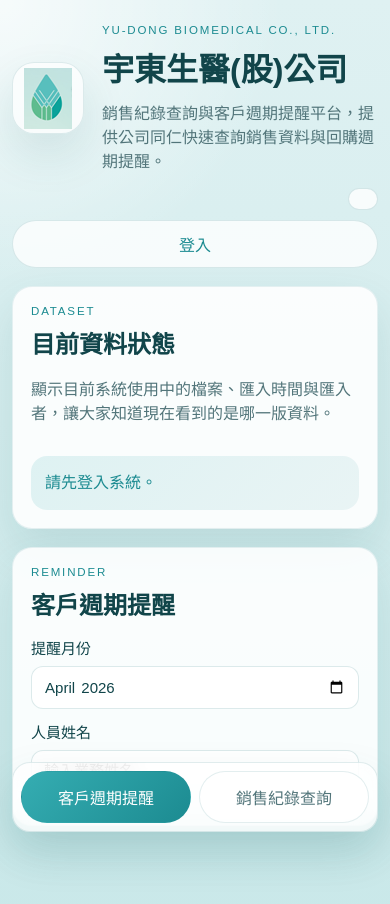
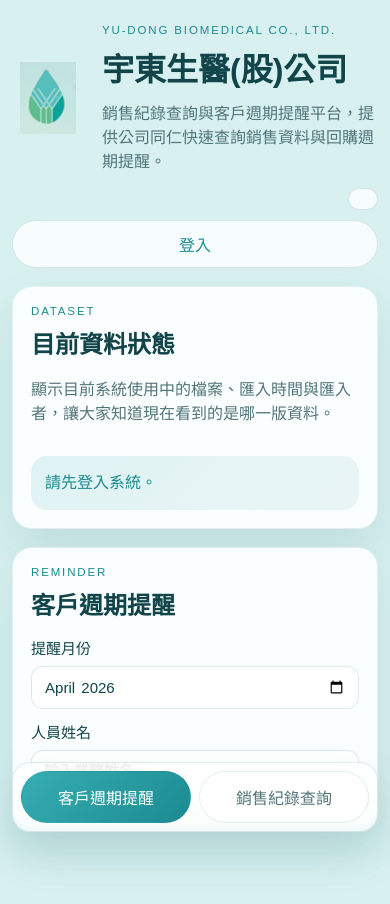
Before and after one commit to shadow428-stack/sales-reminder-desk, a website with bundled scripts: page public/index.html in a window 390 px wide. Built offline with nearby package versions, Linux system fonts and the light colour scheme; files whose address does not match are found by name.

Commit message:
Blend logo with app background

```diff
--- a/public/styles.css
+++ b/public/styles.css
@@ -1,6 +1,6 @@
 :root {
-  --bg: #dff1f2;
-  --bg-deep: #c9e8e9;
+  --bg: #d8f0f0;
+  --bg-deep: #d8f0f0;
   --panel: rgba(255, 255, 255, 0.88);
   --panel-strong: #ffffff;
   --ink: #11454a;
@@ -22,9 +22,7 @@ body {
   margin: 0;
   font-family: "Segoe UI Variable", "Noto Sans TC", "PingFang TC", sans-serif;
   color: var(--ink);
-  background:
-    radial-gradient(circle at top left, rgba(255, 255, 255, 0.74), transparent 28%),
-    linear-gradient(180deg, var(--bg) 0%, var(--bg-deep) 100%);
+  background: var(--bg);
 }
 
 body.modal-open {
@@ -64,16 +62,16 @@ button, input {
   height: 88px;
   display: grid;
   place-items: center;
-  border-radius: 28px;
-  background: rgba(255, 255, 255, 0.7);
-  border: 1px solid rgba(61, 138, 144, 0.16);
-  box-shadow: var(--shadow);
+  border-radius: 0;
+  background: transparent;
+  border: none;
+  box-shadow: none;
   flex-shrink: 0;
 }
 
 .brand-logo {
-  width: 58px;
-  height: 80px;
+  width: 88px;
+  height: 88px;
   object-fit: contain;
 }
 
@@ -428,12 +426,11 @@ thead th {
   .brand-mark {
     width: 72px;
     height: 72px;
-    border-radius: 22px;
   }
 
   .brand-logo {
-    width: 48px;
-    height: 64px;
+    width: 72px;
+    height: 72px;
   }
 
   .top-actions {
```
